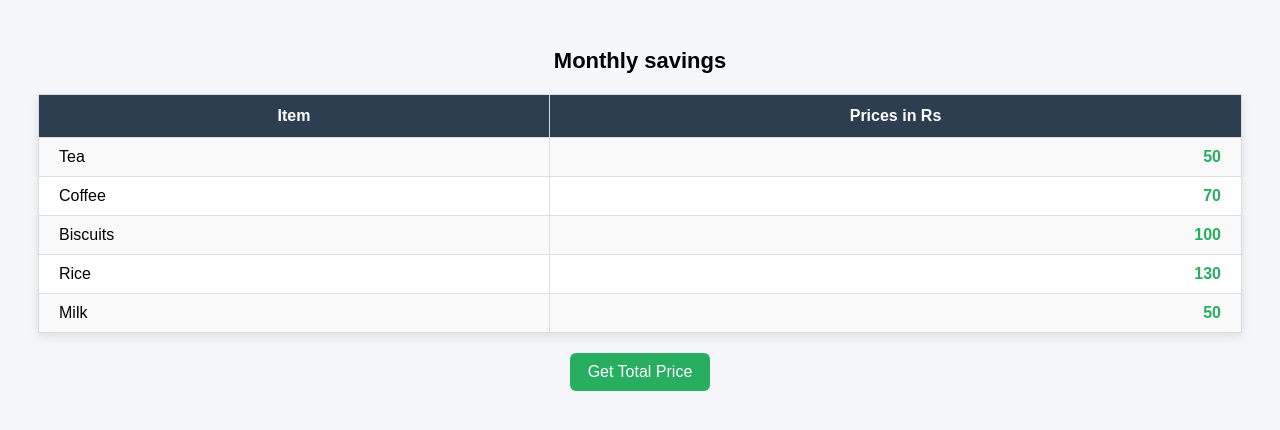
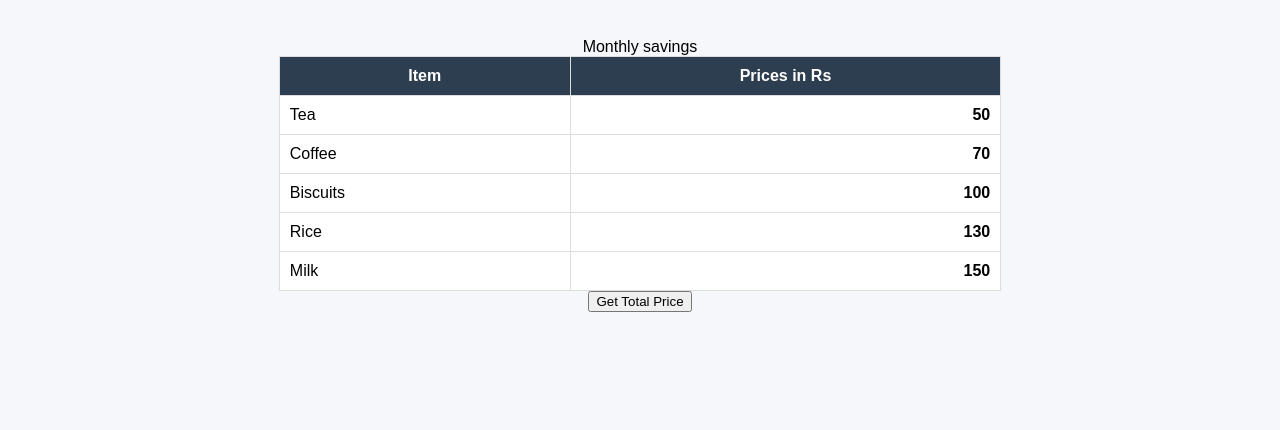
Before and after one commit to acciojob/grofers-checkout-Soumya-445, a website: page main.html in a window 1280 px wide. Drawn offline with Linux system fonts and the light colour scheme.

Commit message:
created a submission

```diff
--- a/main.html
+++ b/main.html
@@ -1,45 +1,38 @@
 <!DOCTYPE html>
-
 <html>
-
 <head>
   <link rel="stylesheet" href="styles.css">
 </head>
+<body>
 
-<body>
-    <!-- the entire body must be written by student -->
-    <table style="width: 100%">
-    <caption>
-      Monthly savings
-    </caption>
+<table>
+  <caption>Monthly savings</caption>
   <tr>
     <th>Item</th>
     <th>Prices in Rs</th>
   </tr>
   <tr>
     <td class="item">Tea</td>
-      <td class="price">50</td>
+    <td class="prices">50</td>
   </tr>
   <tr>
     <td class="item">Coffee</td>
-      <td class="price">70</td>
+    <td class="prices">70</td>
   </tr>
   <tr>
     <td class="item">Biscuits</td>
-      <td class="price">100</td>
+    <td class="prices">100</td>
   </tr>
   <tr>
     <td class="item">Rice</td>
-      <td class="price">130</td>
+    <td class="prices">130</td>
   </tr>
   <tr>
     <td class="item">Milk</td>
-      <td class="price">50</td>
+    <td class="prices">150</td>
   </tr>
 </table>
-    <script type="text/javascript" src="./script.js">
-</script>
 
+<script src="script.js"></script>
 </body>
-
 </html>
--- a/script.js
+++ b/script.js
@@ -1,10 +1,9 @@
 const getSumBtn = document.createElement("button");
-getSumBtn.append("Get Total Price");
+getSumBtn.innerText = "Get Total Price";
 document.body.appendChild(getSumBtn);
 
 const getSum = () => {
-  // Select all price cells
-  const priceElements = document.querySelectorAll(".price");
+  const priceElements = document.querySelectorAll(".prices");
 
   let total = 0;
 
@@ -12,13 +11,20 @@ const getSum = () => {
     total += Number(price.textContent);
   });
 
-  // Create new row
+  // Remove old total row if exists
+  const existingTotal = document.querySelector(".total-row");
+  if (existingTotal) {
+    existingTotal.remove();
+  }
+
+  // Create total row
   const table = document.querySelector("table");
   const newRow = document.createElement("tr");
+  newRow.classList.add("total-row");
+
   const newCell = document.createElement("td");
-
-  newCell.colSpan = 2; // Span across columns
-  newCell.textContent = `Total Price: Rs ${total}`;
+  newCell.colSpan = 2;
+  newCell.textContent = `Total: ${total}`;
 
   newRow.appendChild(newCell);
   table.appendChild(newRow);
--- a/styles.css
+++ b/styles.css
@@ -1,6 +1,3 @@
-
-/* Your CSS Code here. */
-/* Page Styling */
 body {
   font-family: Arial, sans-serif;
   background-color: #f5f7fa;
@@ -8,80 +5,34 @@ body {
   text-align: center;
 }
 
-/* Table Styling */
 table {
   width: 60%;
   margin: 0 auto;
   border-collapse: collapse;
   background-color: white;
-  box-shadow: 0 4px 10px rgba(0, 0, 0, 0.1);
 }
 
-/* Caption */
-caption {
-  font-size: 22px;
-  font-weight: bold;
-  margin-bottom: 10px;
+th, td {
+  border: 1px solid #ddd;
   padding: 10px;
 }
 
-/* Header */
 th {
   background-color: #2c3e50;
   color: white;
-  padding: 12px;
-  border: 1px solid #ddd;
 }
 
-/* Cells */
-td {
-  padding: 10px;
-  border: 1px solid #ddd;
+.item {
+  text-align: left;
 }
 
-/* Zebra Rows */
-tr:nth-child(even) {
-  background-color: #f9f9f9;
+.prices {
+  text-align: right;
+  font-weight: bold;
 }
 
-/* Item Column */
-.item {
-  text-align: left;
-  padding-left: 20px;
-  font-weight: 500;
-}
-
-/* Price Column */
-.price {
-  text-align: right;
-  padding-right: 20px;
+.total-row td {
   font-weight: bold;
-  color: #27ae60;
-}
-
-/* Total Row */
-.total-row td {
   background-color: #27ae60;
   color: white;
-  font-size: 18px;
-  font-weight: bold;
-  text-align: center;
 }
-
-/* Button Styling */
-button {
-  margin-top: 20px;
-  padding: 10px 18px;
-  font-size: 16px;
-  border: none;
-  border-radius: 6px;
-  background-color: #27ae60;
-  color: white;
-  cursor: pointer;
-  transition: 0.3s ease;
-}
-
-button:hover {
-  background-color: #219150;
-  transform: scale(1.05);
-}
```
Lines whose indentation alone changed are shown as unchanged.
